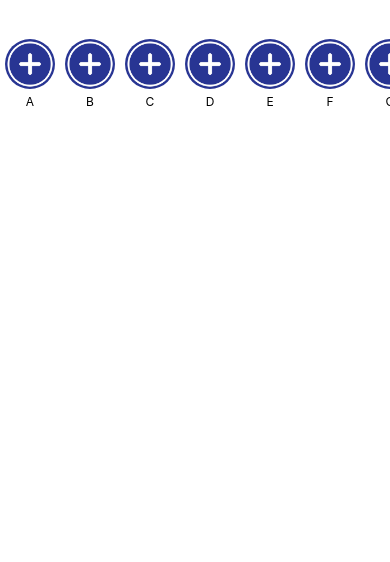
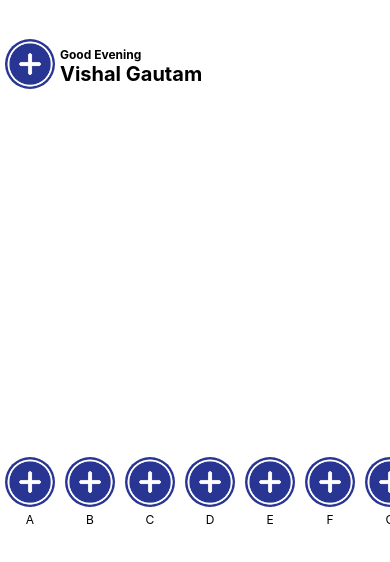
Before and after one commit to DeadshotTech/SchoolBuddy, a React Native app: screen / in a window 390 px wide. Shown: the top 562 px of the page. Built offline with nearby package versions, Linux system fonts and the light colour scheme.

Commit message:
Added welcome user panel to the app

```diff
--- a/App.js
+++ b/App.js
@@ -1,12 +1,15 @@
-import { StatusBar } from 'expo-status-bar';
-import { StyleSheet, Text, View } from 'react-native';
+import { StyleSheet, View } from 'react-native';
 
-import IconScreen from './IconScreen';
+import NavigatorIconsPanel from './common/navigation_panel/NavigatorIconsPanel';
+import WelcomeUser from './common/navigation_panel/WelcomeUser';
+
+import { ScrollView } from 'react-native-virtualized-view';
 
 export default function App() {
   return (
     <View style={styles.container}>
-      <IconScreen />
+      <WelcomeUser />
+      <NavigatorIconsPanel/>
     </View>
   );
 }
@@ -14,5 +17,17 @@ export default function App() {
 const styles = StyleSheet.create({
   container: {
     flex: 1,
+    flexDirection: 'column'
+  },
+  topView: {
+    flex: 1
+  },
+  scrollableContent: {
+    flex: 8,
+    flexGrow: 1,
+    paddingVertical: 10
+  },
+  bottomView: {
+    flex: 1
   },
 });
--- a/IconScreen.js
+++ b/common/navigation_panel/NavigatorIconsPanel.js
@@ -40,9 +40,7 @@ const styles = StyleSheet.create({
     container: {
         flex: 1,
         paddingTop: '10%',
-    },
-    iconListContainer: {
-        paddingHorizontal: 10,
+        paddingBottom: '2%',
     },
     iconContainer: {
         alignItems: 'center',
--- /dev/null
+++ b/common/navigation_panel/WelcomeUser.js
@@ -0,0 +1,52 @@
+import React from 'react';
+import { View, FlatList, Text, Image, StyleSheet } from 'react-native';
+
+const WelcomeUser = () => {
+    const icons = { name: 'Vishal Gautam', image: require('./image.png') };
+
+    return (
+        <View style={styles.container}>
+            <View style={styles.welcomeDisplayContainer}>
+                <Image source={icons.image} style={styles.displayPictureImage} />
+                <View style={styles.welcomeMessageContainer}>
+                    <Text style={styles.welcomeMessage}>Good Evening</Text>
+                    <Text style={styles.displayName}>{icons.name}</Text>
+                </View>
+            </View>
+        </View>
+    );
+};
+
+const styles = StyleSheet.create({
+    container: {
+        flex: 1,
+        paddingTop: '10%',
+    },
+    welcomeDisplayContainer: {
+        alignItems: 'center',
+        marginHorizontal: 5,
+        flexDirection: 'row'
+    },
+    displayPictureImage: {
+        width: 50,
+        height: 50,
+        borderRadius: 25,
+        marginBottom: 5,
+    },
+    welcomeMessageContainer: {
+        flex: 1,
+        marginHorizontal: 5,
+    },
+    welcomeMessage:{
+        alignItems: 'center',
+        fontSize: 12,
+        fontWeight: 'bold',
+    },
+    displayName: {
+        alignItems: 'center',
+        fontSize: 20,
+        fontWeight: 'bold',
+    },
+});
+
+export default WelcomeUser;
```
Also changed, not shown: common/navigation_panel/image.png (renamed from image.png).
